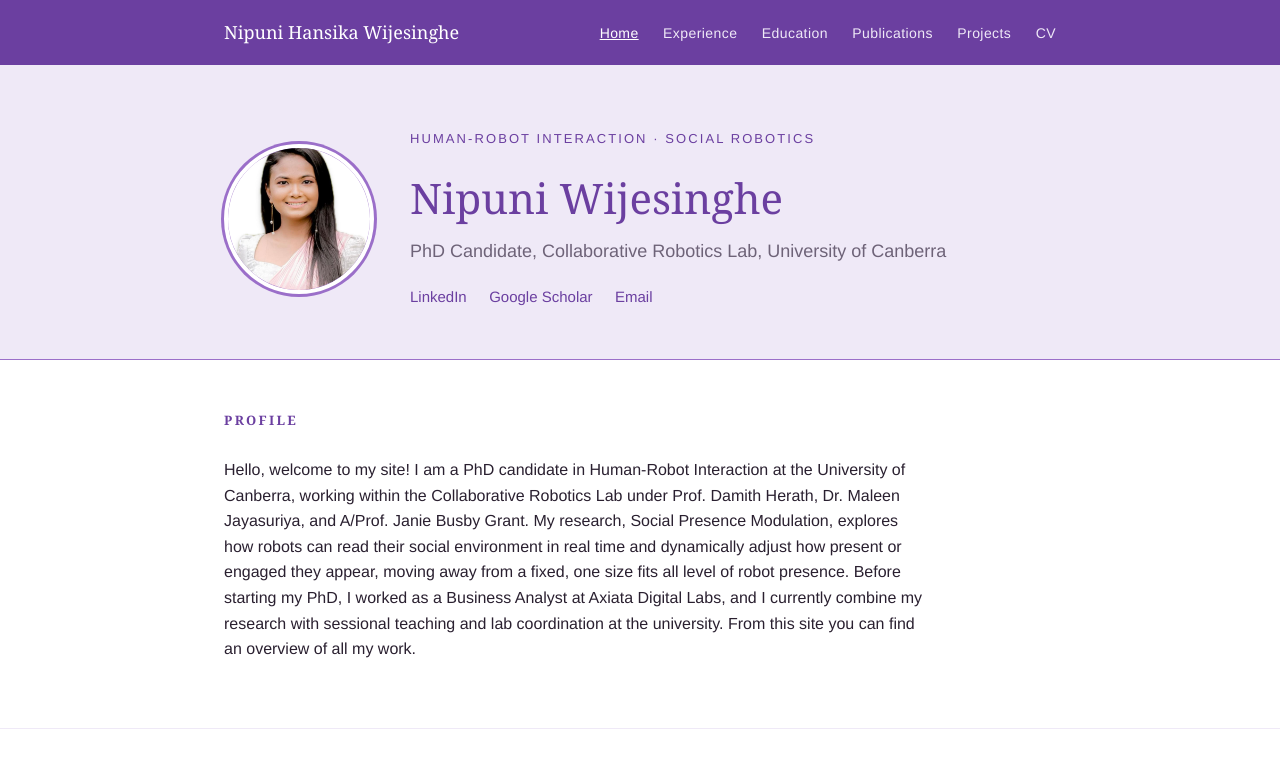
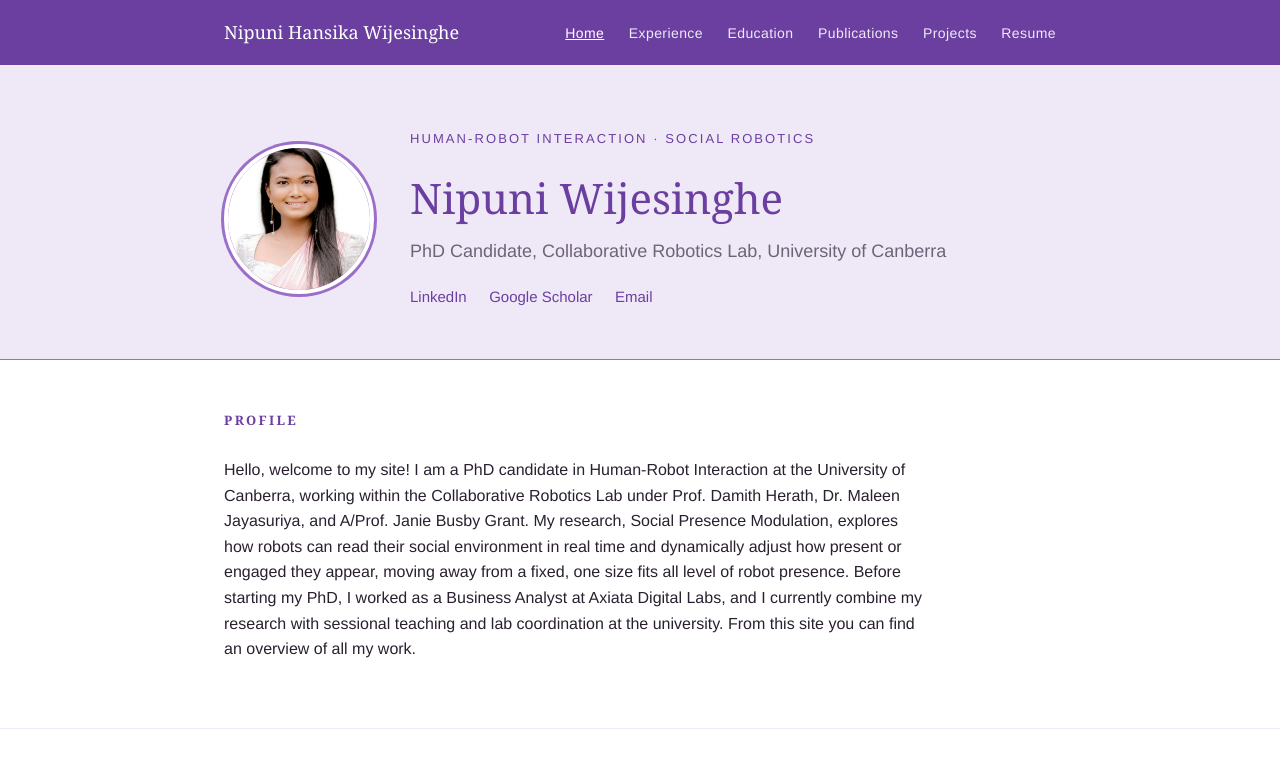
Before and after one commit to NipuniHW/NipuniHW.github.io, a plain HTML site: page index.html in a window 1280 px wide. Shown: the top 776 px of the page. Drawn offline with Linux system fonts and the light colour scheme.

Commit message:
Change link text from 'CV' to 'Resume'

```diff
--- a/index.html
+++ b/index.html
@@ -18,7 +18,7 @@
       <a href="education.html">Education</a>
       <a href="publications.html">Publications</a>
       <a href="projects.html">Projects</a>
-      <a href="NHW_CV.pdf">CV</a>
+      <a href="NHW_CV.pdf">Resume</a>
     </div>
   </div>
 </nav>
```
